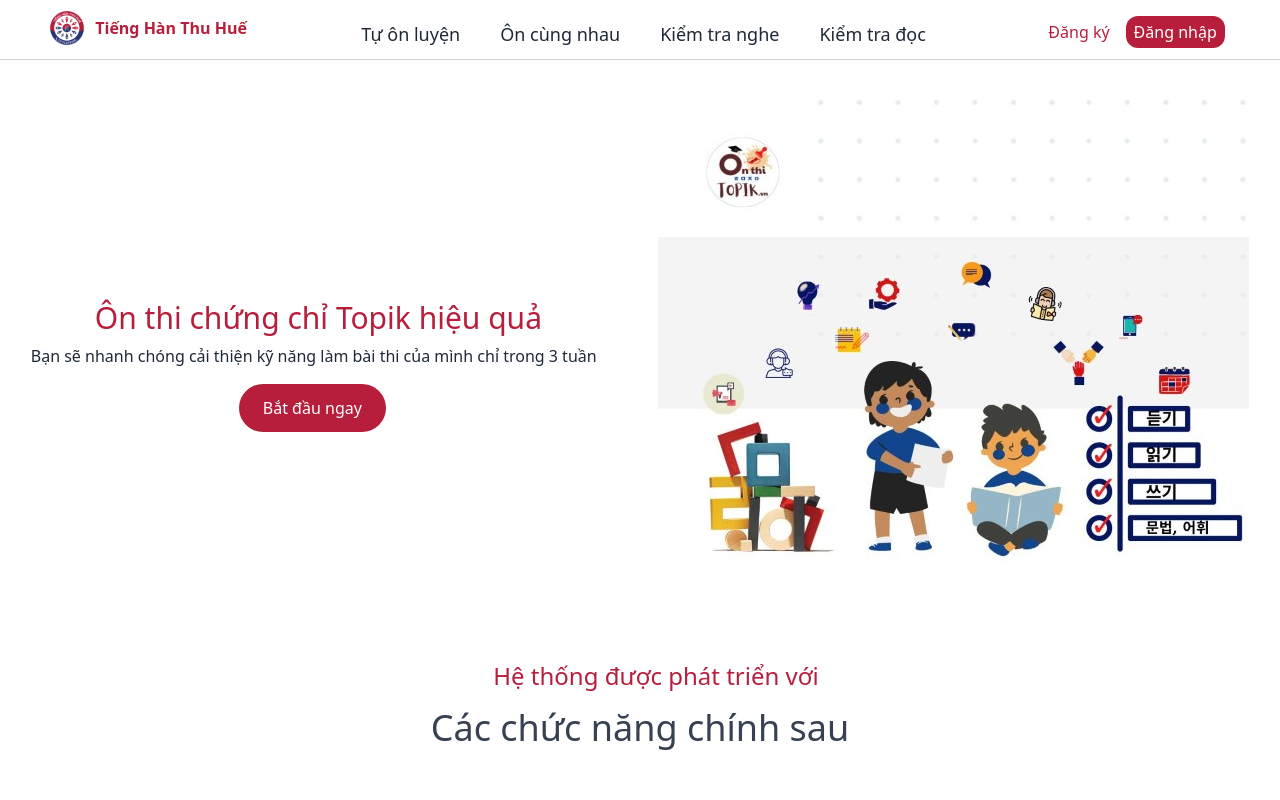
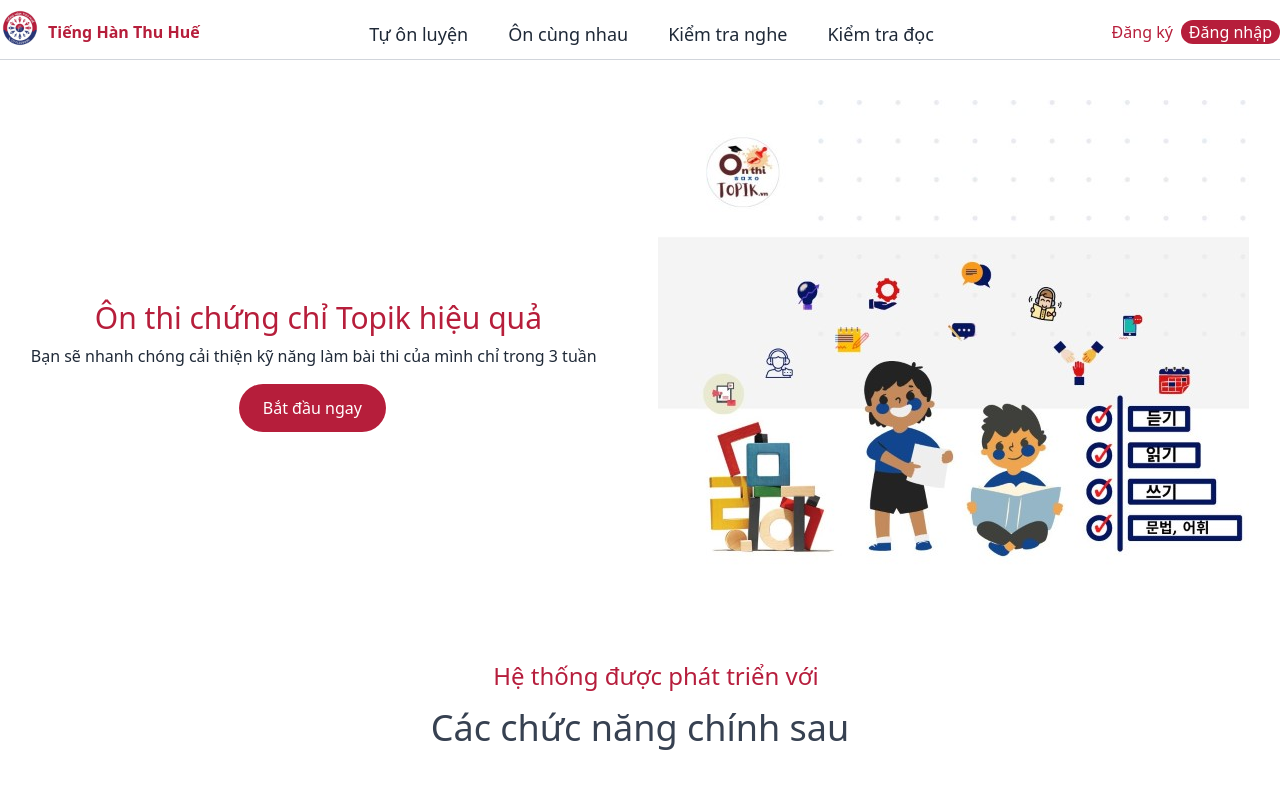
Before and after one commit to Khanhlinh952001/my-app, a Next.js app: page / in a window 1280 px wide. Shown: the top 800 px of the page. Built offline with nearby package versions, Linux system fonts and the light colour scheme.

Commit message:
Update page.jsx

```diff
--- a/app/page.jsx
+++ b/app/page.jsx
@@ -12,18 +12,19 @@ export default function Home() {
     <main>
       <div className="bg-white ">
         {/* header */}
-        <div className="h-[60px] bg-white border-b border-gray-300 ">
-          <div className="container flex justify-around pb-2">
+       <div className="lg:h-[60px] bg-white border-b border-gray-300 ">
+  <div className="container flex flex-col lg:flex-row justify-between pb-2">
     {/* Logo */}
-            <div className="flex">
+    <div className="flex items-center">
       <img className="w-10 mt-2 h-10" src="logo.jpg" alt="logo" />
       <h2 className="text-[#b61e3b] font-bold mt-4 ml-2">
         Tiếng Hàn Thu Huế
       </h2>
     </div>
-            {/* container */}
-            <div className="flex justify-around mt-4">
-              <h3 className="text-gray-800  text-lg hover:bg-[#b61e3b] hover:text-white px-3 py-1 h-8 mx-2 rounded">
+
+    {/* Navigation Links */}
+    <div className="lg:flex lg:justify-around mt-4">
+      <h3 className="text-gray-800 text-lg hover:bg-[#b61e3b] hover:text-white px-3 py-1 h-8 mx-2 rounded">
         Tự ôn luyện
       </h3>
       <h3 className="text-gray-800 text-lg hover:bg-[#b61e3b] hover:text-white px-3 py-1 h-8 mx-2 rounded">
@@ -40,15 +41,17 @@ export default function Home() {
         </h3>
       </Link>
     </div>
-            {/* auth */}
-            <div className="flex mt-4">
+
+    {/* Auth Buttons */}
+    <div className="lg:flex items-center mt-4">
       <button className="text-[#b61e3b] mx-2">Đăng ký</button>
-              <button className="text-white mx-2 bg-[#b61e3b] px-2 rounded-xl">
+      <button className="text-white bg-[#b61e3b] px-2 rounded-xl">
         Đăng nhập
       </button>
     </div>
   </div>
 </div>
+
 
         {/* container */}
 
```
Lines whose indentation alone changed are shown as unchanged.
